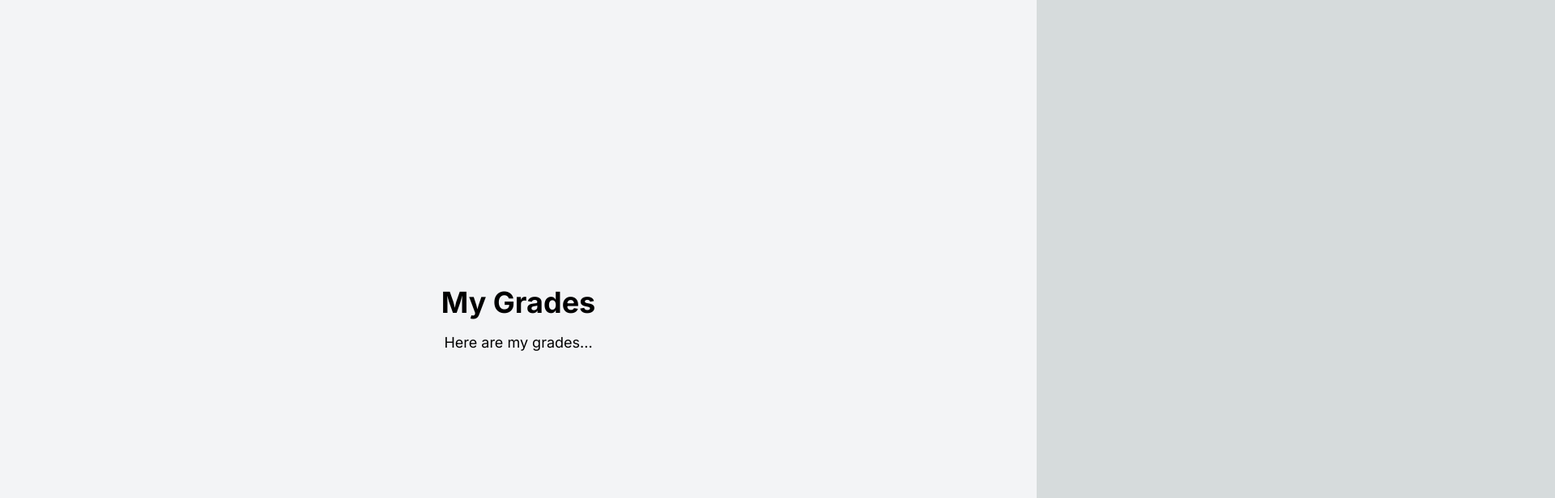
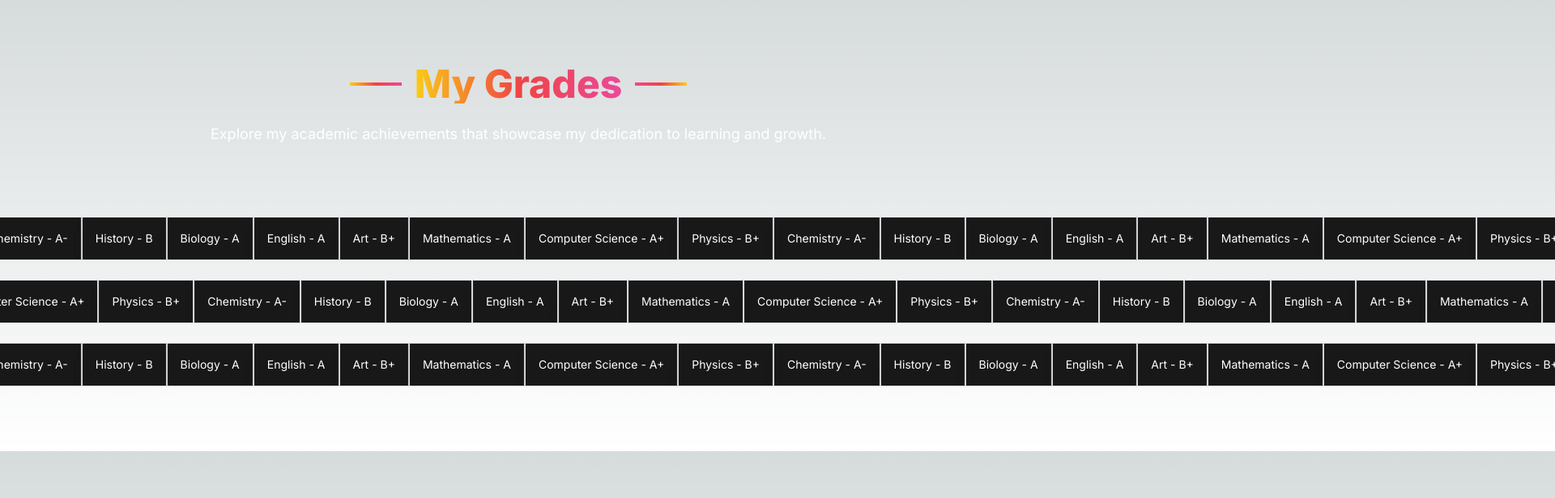
Before and after one commit to Junxiujunxiu/jun-portfolio, a Next.js app in the folder jun-portfolio/: page /myGrades in a window 1280 px wide. Shown: the top 616 px of the page at 81% size, 1920 px wide, since content can reach past the window. Built offline with nearby package versions, Linux system fonts and the light colour scheme.

Commit message:
Added My grade page
Added my grade page

```diff
--- /dev/null
+++ b/jun-portfolio/UI/InfiniteMovingCards.tsx
@@ -0,0 +1,121 @@
+'use client';
+
+import React, { useEffect, useState } from 'react';
+
+export const InfiniteMovingCards = ({
+  items,
+  speed = 'fast',
+  direction = 'left', // Add a direction prop
+  className,
+}: {
+  items: {
+    text: string;
+  }[];
+  speed?: 'fast' | 'normal' | 'slow';
+  direction?: 'left' | 'right'; // Define the direction prop type
+  className?: string;
+}) => {
+  const containerRef = React.useRef<HTMLDivElement>(null);
+  const scrollerRef = React.useRef<HTMLUListElement>(null);
+  const [start, setStart] = useState(false);
+
+  useEffect(() => {
+    if (containerRef.current && scrollerRef.current) {
+      const scrollerContent = Array.from(scrollerRef.current.children);
+      // Duplicate items enough times to create a seamless infinite loop
+      const numDuplicates = Math.ceil(window.innerWidth / scrollerRef.current.scrollWidth) + 1;
+      for (let i = 0; i < numDuplicates; i++) {
+        scrollerContent.forEach((item) => {
+          const duplicatedItem = item.cloneNode(true);
+          scrollerRef.current?.appendChild(duplicatedItem);
+        });
+      }
+      setStart(true);
+    }
+  }, []);
+
+  useEffect(() => {
+    if (start) {
+      getSpeed();
+    }
+  }, [start, speed]);
+
+  const getSpeed = () => {
+    if (containerRef.current) {
+      const duration =
+        speed === 'fast'
+          ? '10s'
+          : speed === 'normal'
+          ? '40s'
+          : '80s';
+      containerRef.current.style.setProperty('--animation-duration', duration);
+    }
+  };
+
+  return (
+    <>
+      <style jsx>{`
+        @keyframes scroll-left {
+          0% {
+            transform: translateX(0);
+          }
+          100% {
+            transform: translateX(-50%);
+          }
+        }
+
+        @keyframes scroll-right {
+          0% {
+            transform: translateX(0);
+          }
+          100% {
+            transform: translateX(50%);
+          }
+        }
+
+        .animate-scroll-left {
+          animation: scroll-left var(--animation-duration) linear infinite;
+        }
+
+        .animate-scroll-right {
+          animation: scroll-right var(--animation-duration) linear infinite;
+        }
+
+        .scroll-container {
+          display: flex;
+          min-width: 100%;
+          width: max-content;
+        }
+      `}</style>
+      <div className={`space-y-6 ${className}`}>
+        <div
+          ref={containerRef}
+          className={`scroller relative z-20 w-screen overflow-hidden`}
+        >
+          <ul
+            ref={scrollerRef}
+            className={`scroll-container flex gap-4 py-4 w-max flex-nowrap ${
+              start && (direction === 'left' ? 'animate-scroll-left' : 'animate-scroll-right')
+            }`}
+            style={{
+              animationDuration: 'var(--animation-duration)',
+            }}
+          >
+            {items.map((item, idx) => (
+              <li
+                key={idx}
+                className="w-[300px] max-w-full relative rounded-md border border-gray-300 shadow-lg flex-shrink-0 p-4"
+                style={{
+                  background: 'rgb(24,24,24)',
+                  backgroundColor: 'linear-gradient(90deg, rgba(24,24,24,1) 0%, rgba(36,36,36,1) 100%)',
+                }}
+              >
+                <p className="text-white text-sm">{item.text}</p>
+              </li>
+            ))}
+          </ul>
+        </div>
+      </div>
+    </>
+  );
+};
--- a/jun-portfolio/app/myGrades/page.tsx
+++ b/jun-portfolio/app/myGrades/page.tsx
@@ -1,13 +1,44 @@
-// app/myGrades/page.tsx
+'use client';
+
 import React from 'react';
+import { InfiniteMovingCards } from '../../UI/InfiniteMovingCards'; // Adjust the path if necessary
+
+const grades = [
+  { text: "Mathematics - A" },
+  { text: "Computer Science - A+" },
+  { text: "Physics - B+" },
+  { text: "Chemistry - A-" },
+  { text: "History - B" },
+  { text: "Biology - A" },
+  { text: "English - A" },
+  { text: "Art - B+" },
+];
 
 const MyGrades: React.FC = () => {
   return (
-    <div className="flex flex-col items-center justify-center min-h-screen p-6 bg-gray-100 text-black">
-      <h1 className="text-4xl font-bold mb-4">My Grades</h1>
-      <p className="text-lg mb-2">Here are my grades...</p>
-      {/* Add more content about your grades */}
-    </div>
+    <section className="w-full py-20 text-white relative">
+      <div className="text-center space-y-6 mb-16">
+        <div className="flex items-center justify-center space-x-4">
+          <div className="w-16 h-1 bg-gradient-to-r from-yellow-400 via-red-500 to-pink-500"></div>
+          <h2 className="text-5xl font-extrabold bg-clip-text text-transparent bg-gradient-to-r from-yellow-400 via-red-500 to-pink-500">
+            My Grades
+          </h2>
+          <div className="w-16 h-1 bg-gradient-to-r from-pink-500 via-red-500 to-yellow-400"></div>
+        </div>
+        <p className="text-lg max-w-3xl mx-auto">
+          Explore my academic achievements that showcase my dedication to learning and growth.
+        </p>
+      </div>
+
+      <div className="flex flex-col items-center justify-center space-y-6">
+        {/* First row - Moves left */}
+        <InfiniteMovingCards items={grades} direction="left" speed="slow" />
+        {/* Second row - Moves right */}
+        <InfiniteMovingCards items={grades} direction="right" speed="slow" />
+        {/* Third row - Moves left */}
+        <InfiniteMovingCards items={grades} direction="left" speed="slow" />
+      </div>
+    </section>
   );
 };
 
```
